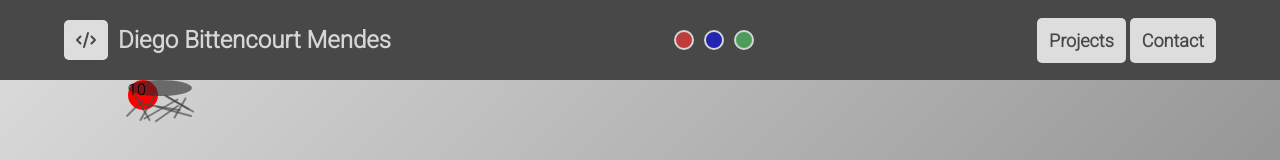
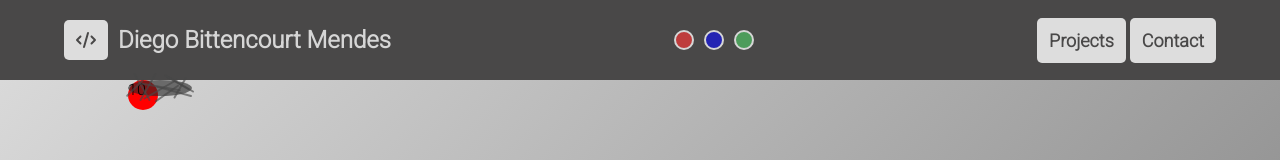
Before and after one commit to Diego-Bittencourt/portfolio_page, a Vue app: page / in a window 1280 px wide. Shown: the top 160 px of the page. Built offline with nearby package versions, Linux system fonts and the light colour scheme.

Commit message:
CHORE - fix burn mark position with negative top margin.

```diff
--- a/src/components/slime/AfterBurn.vue
+++ b/src/components/slime/AfterBurn.vue
@@ -57,6 +57,7 @@ export default {
         } else if (index < 100)  {
           this.fireBallY = this.fireBallY - 1;
           this.fireBallX = (this.fireBallX + 1)* this.direction;
+          index++;
         }
       }
     }
@@ -112,6 +113,7 @@ export default {
   position: relative;
   height: 100%;
   width: 100%;
+  margin-top: -20px;
 }
 
 .scratch {
```
